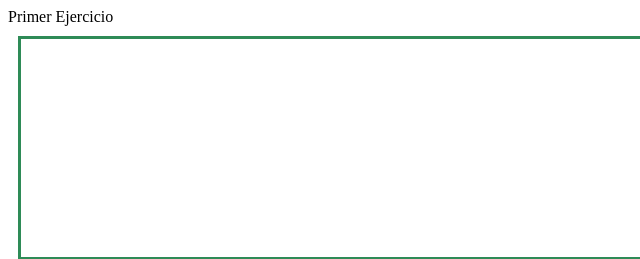
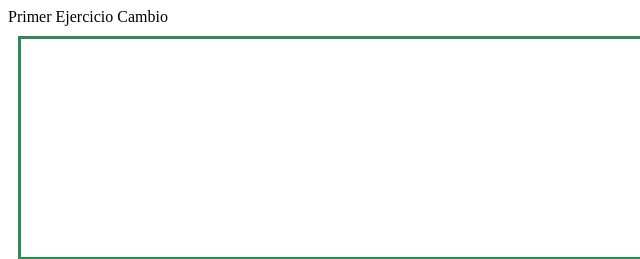
Before and after one commit to sofialfaro9/sofialfaro9.github.io, a plain HTML site: page index.html in a window 1280 px wide. Shown: the top 259 px of the page, 0-640 px from the left. Drawn offline with Linux system fonts and the light colour scheme.

Commit message:
cambio header

```diff
--- a/index.html
+++ b/index.html
@@ -9,7 +9,7 @@
 </head>
 
 <body>
-    <header>Primer Ejercicio</header>
+    <header>Primer Ejercicio Cambio</header>
 
     <p id="p-unique">Sofia Alfaro</p>
 
```
